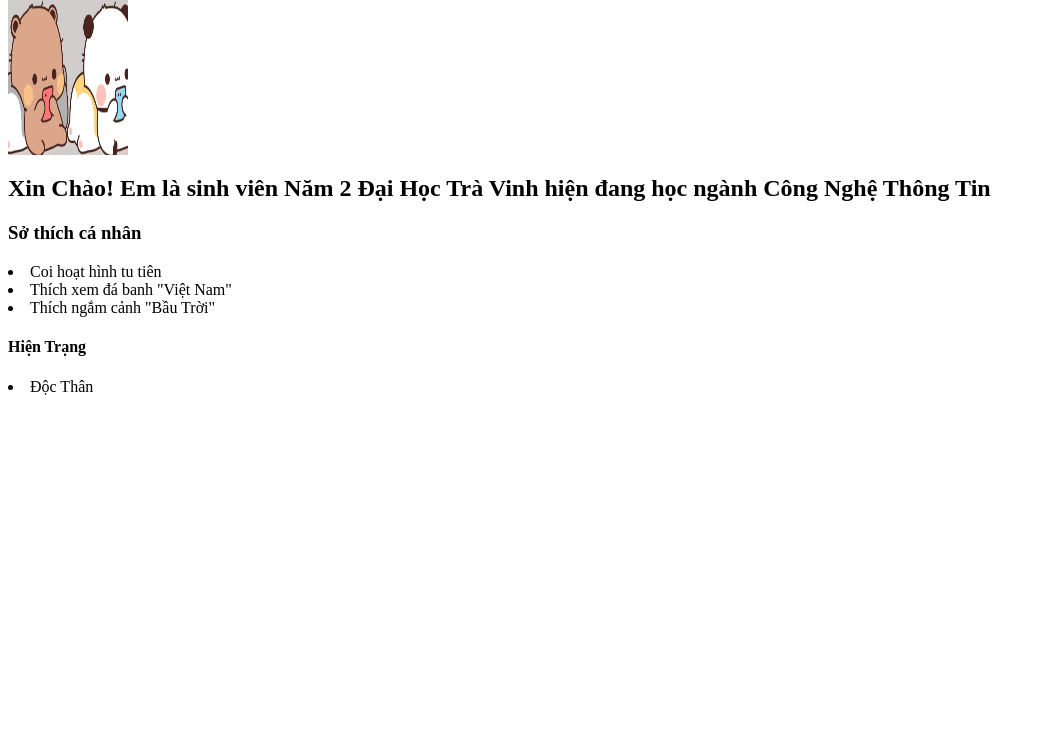
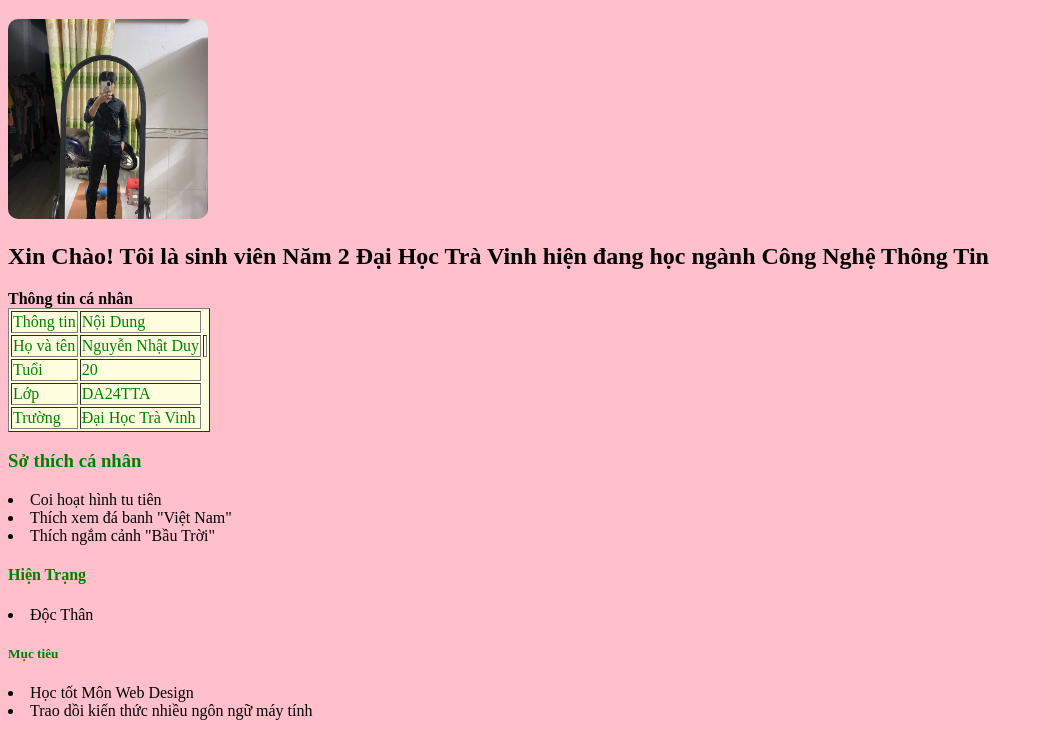
Before and after one commit to Duy123-N/my-project-da24tta-to1, a plain HTML site: page html/page1.html in a window 1280 px wide. Shown: the part 71-800 px from the top of the page, without its empty margins (0-1045 px from the left). Drawn offline with Linux system fonts and the light colour scheme.

Commit message:
Cap nhat bai lam

```diff
--- /dev/null
+++ b/css/style.css
@@ -0,0 +1,26 @@
+table{
+
+	color:green;
+	background-color:lightyellow;
+
+}
+body{
+
+	background-color: pink;
+}
+
+img{
+	border:4px;
+
+	border-radius:10px;
+	height:200px;
+	width:200px;
+}
+h1{
+	color:green;
+	padding:5px;
+}
+h3,h4,h5{
+	color:green;
+
+}
--- a/html/page1.html
+++ b/html/page1.html
@@ -1,26 +1,90 @@
-<DOCTYPE html>
+<!DOCTYPE html>
+
+
 <html lang = "vi">
+
+
 <head>
-<title> Thiết kế Web  </title>
+
+<title> Giới thiệu bản thân </title>
+
+
 <meta charset = "utf-8">
+<link rel = "stylesheet" href = "../css/style.css">
+
 
 </head>
 
 
 
+
 	<body>
-	<h1> Nguyễn Nhật Duy  </h1>
+
+	<h1> Nguyễn Nhật Duy
+	</h1>
+
+
+
 	<div>
-	<img src="../assets/avatar.jpg" alt = "ảnh gấu" style width = "120px"; height = "160px"; boder ="2">
+
+	<img src="../assets/avatar.png" alt = "ảnh gấu" style width = "120px"; height = "160px"; boder ="2">
+		<h2> Xin Chào! Tôi là sinh viên Năm 2 Đại Học Trà Vinh hiện đang học ngành Công Nghệ Thông Tin </h2>
 	</div>
-	<h2> Xin Chào! Em là sinh viên Năm 2 Đại Học Trà Vinh hiện đang học ngành Công Nghệ Thông Tin </h2>
+
+
+
+	<table border = "1">
+	<b>Thông tin cá nhân</b>
+	<tr>
+	<td>Thông tin <td>Nội Dung</td>
+	</tr>
+
+	<tr>
+	<td>Họ và tên</td> <td>Nguyễn Nhật Duy<td>
+	</tr>
+
+	<tr>
+	<td>Tuổi</td><td>20</td>
+	</tr>
+
+	<tr>
+	<td>Lớp</td><td>DA24TTA</td>
+	</tr>
+
+	<tr>
+	<td>Trường</td>
+	<td>Đại Học Trà Vinh</td>
+	</tr>
+
+
+	</table>
+
+
 	<h3> Sở thích cá nhân </h3>
-	<li> Coi hoạt hình tu tiên</li>
-	<li> Thích xem đá banh "Việt Nam"</li>
-	<li> Thích ngắm cảnh "Bầu Trời"</li>
-	<h4> Hiện Trạng </h4>
-	<li>Độc Thân</li>
+
+
+		<li> Coi hoạt hình tu tiên</li>
+
+
+		<li> Thích xem đá banh "Việt Nam"</li>
+
+
+		<li> Thích ngắm cảnh "Bầu Trời"</li>
+
+
+		<h4> Hiện Trạng </h4>
+
+
+		<li>Độc Thân</li>
+
+		<h5>Mục tiêu </h5>
+
+
+	<li>Học tốt Môn Web Design</li>
+
+	<li>Trao dồi kiến thức nhiều ngôn ngữ máy tính</li>
 	</body>
 
 
+
 </html>
```
Also changed, not shown: assets/avatar.png (added).
